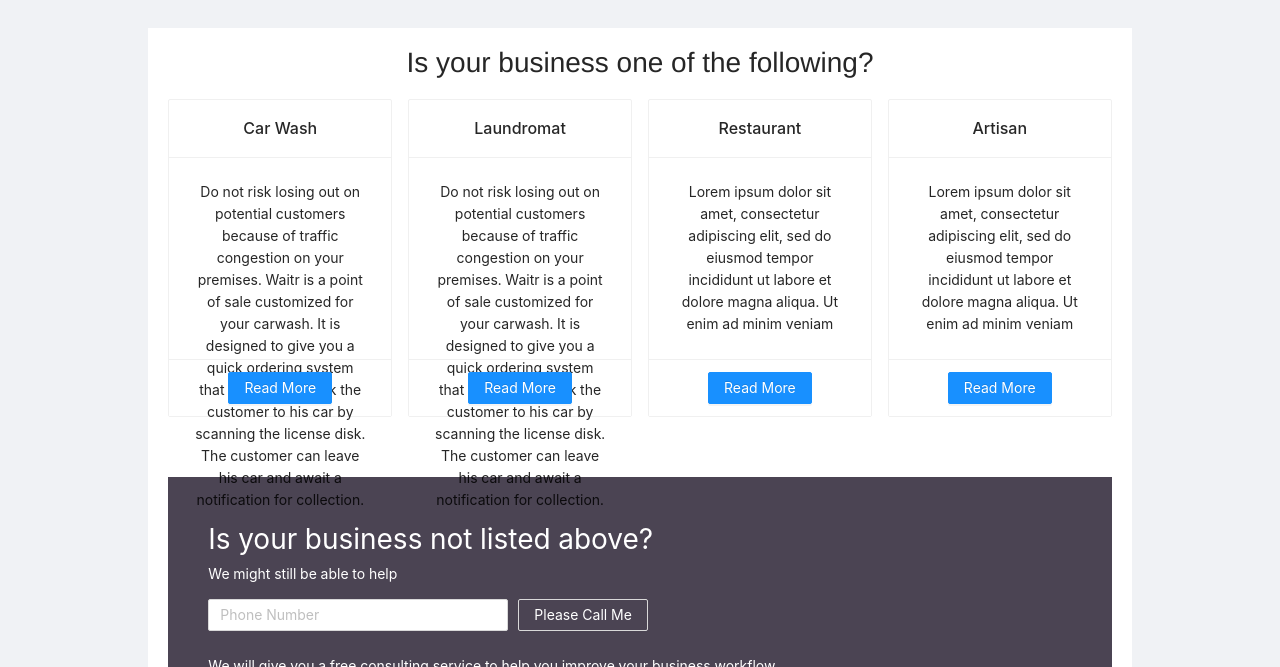
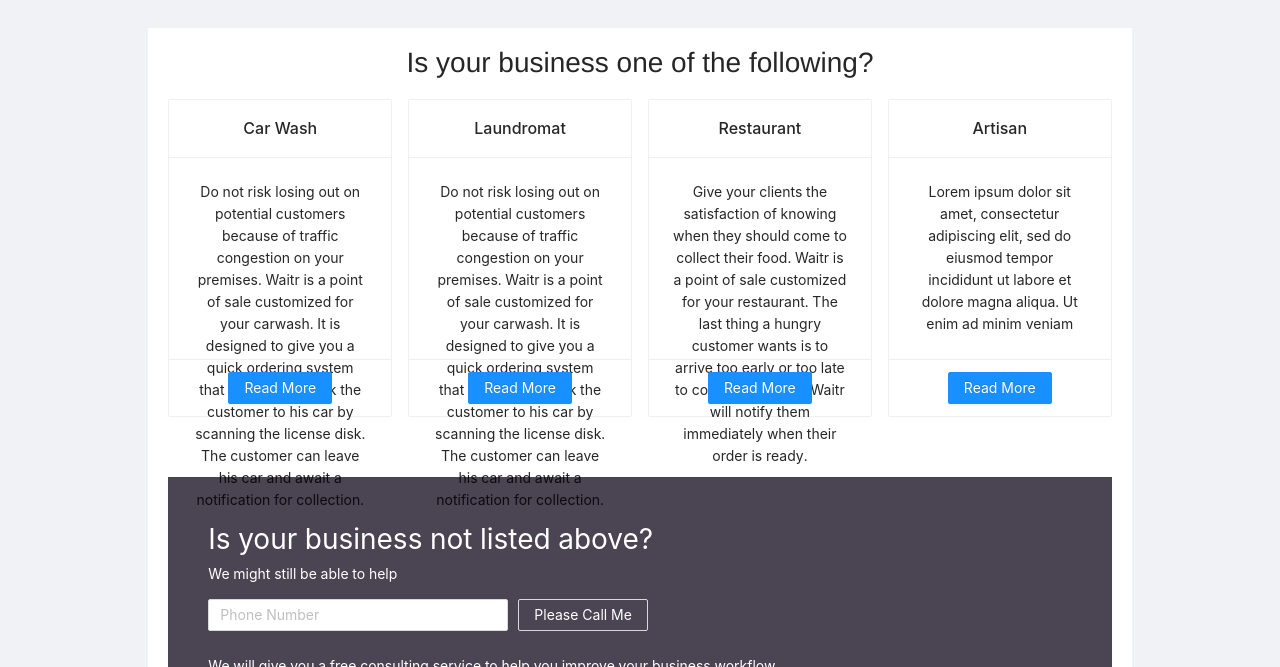
Before and after one commit to Appchemy/waitr-website, a Gatsby site: page / in a window 1280 px wide. Shown: the part 686-1353 px from the top of the page. Built offline with nearby package versions, Linux system fonts and the light colour scheme; Gatsby itself is replaced by a stand-in of ours; some packages are replaced by stand-ins of ours.

Commit message:
Update Business “restaurant”

```diff
--- a/content/business/restaurant.md
+++ b/content/business/restaurant.md
@@ -2,4 +2,4 @@
 title: Restaurant
 position: 3
 ---
-Lorem ipsum dolor sit amet, consectetur adipiscing elit, sed do eiusmod tempor incididunt ut labore et dolore magna aliqua. Ut enim ad minim veniam
+Give your clients the satisfaction of knowing when they should come to collect their food. Waitr is a point of sale customized for your restaurant. The last thing a hungry customer wants is to arrive too early or too late to collect their food. Waitr will notify them immediately when their order is ready.
```
